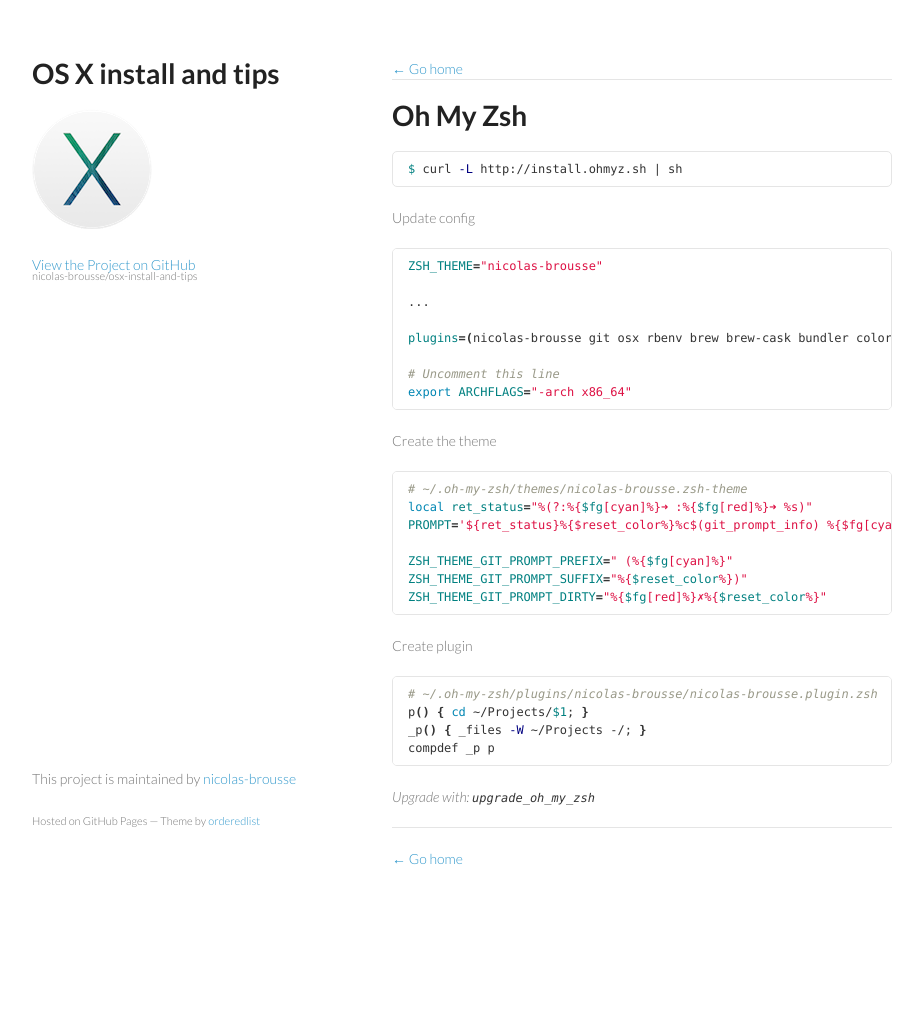
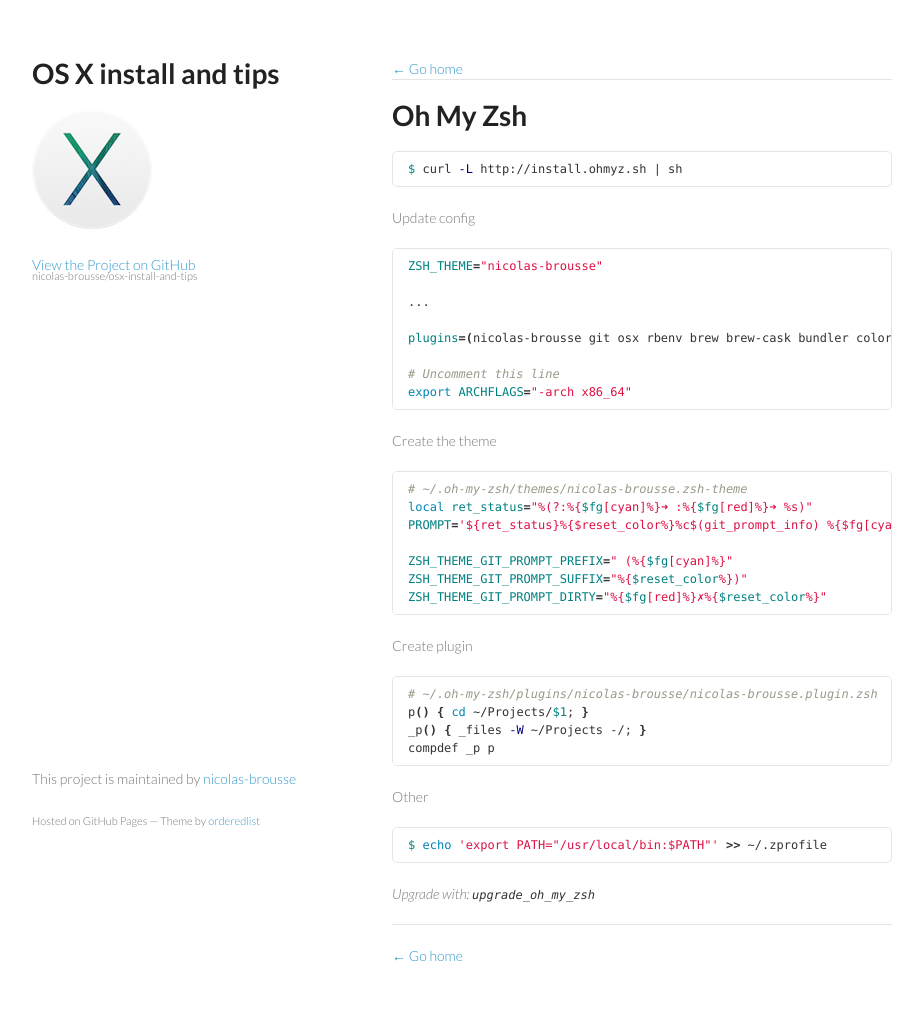
Before and after one commit to nicolas-brousse/osx-install-and-tips, a Jekyll site: the page built from pages/installation/oh-my-zsh.md, in a window 1280 px wide. Shown: the whole page, without its empty margins (178-1101 px from the left). Built offline with Jekyll 4.4.1, drawn with Linux system fonts in a browser that asks for light colours; Markdown is read by kramdown in place of the engine named in the settings; before the commit the page ends 919 px from its top, so only the background shows below that.

Commit message:
Update oh-my-zsh.md

````diff
--- a/pages/installation/oh-my-zsh.md
+++ b/pages/installation/oh-my-zsh.md
@@ -41,4 +41,10 @@
 compdef _p p
 ```
 
+Other
+
+```bash
+$ echo 'export PATH="/usr/local/bin:$PATH"' >> ~/.zprofile
+```
+
 _Upgrade with: `upgrade_oh_my_zsh`_
````
